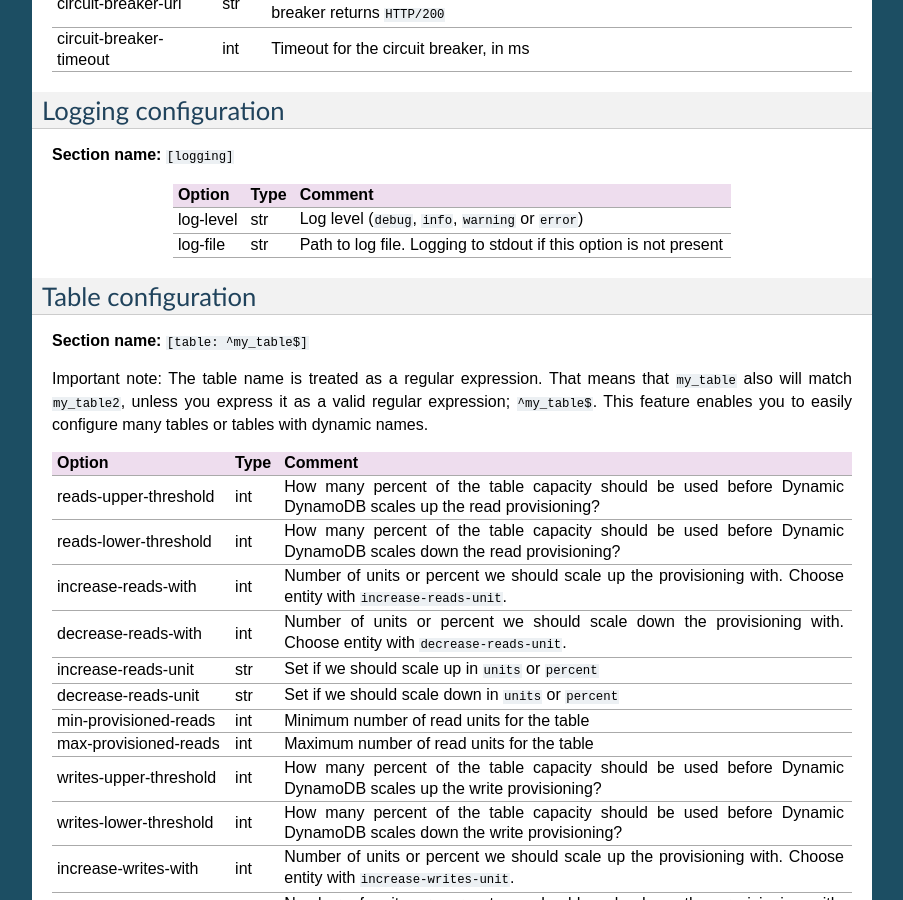
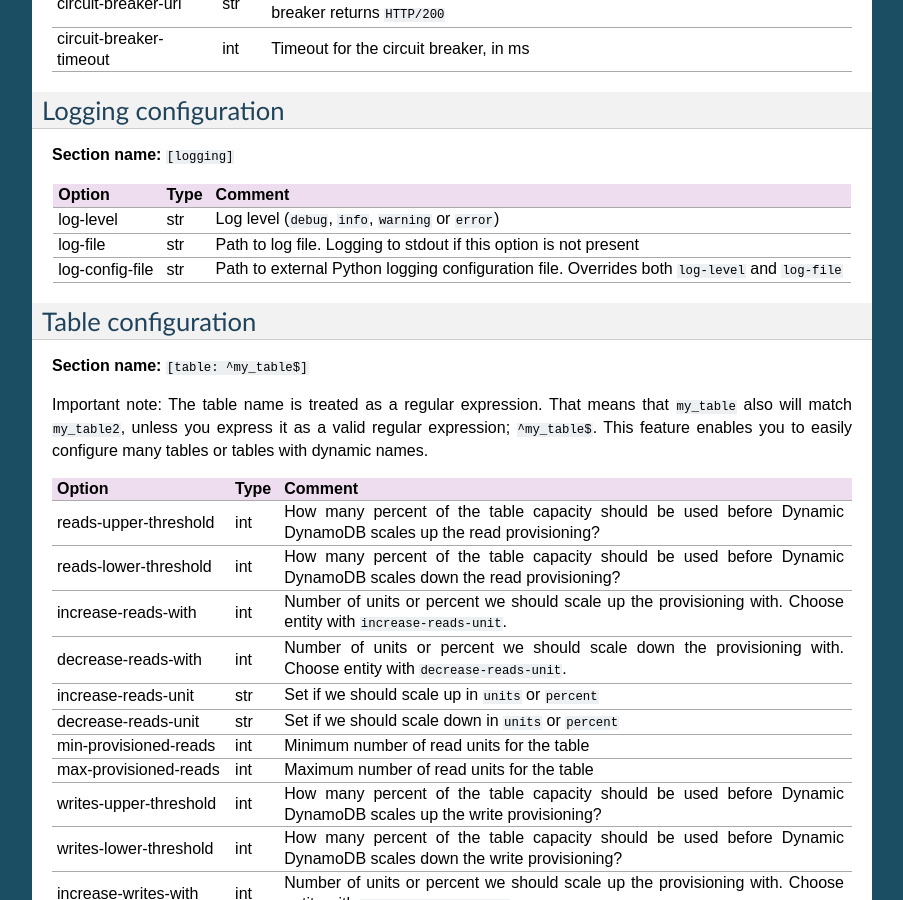
Before and after one commit to sebdah/dynamic-dynamodb, a Sphinx documentation site: the page built from docs/configuration_options.rst, in a window 1280 px wide and 900 px high, scrolled down 406 px. Shown: the whole window, without its empty margins (198-1101 px from the left). Built offline with Sphinx 7.4.7, drawn with Linux system fonts in a browser that asks for light colours.

Commit message:
Added log-config-file to docs

```diff
--- a/docs/configuration_options.rst
+++ b/docs/configuration_options.rst
@@ -29,6 +29,7 @@ Option                                Type Comment
 ===================================== ==== ==========================================
 log-level                             str  Log level (``debug``, ``info``, ``warning`` or ``error``)
 log-file                              str  Path to log file. Logging to stdout if this option is not present
+log-config-file                       str  Path to external Python logging configuration file. Overrides both ``log-level`` and ``log-file``
 ===================================== ==== ==========================================
 
 Table configuration
```
